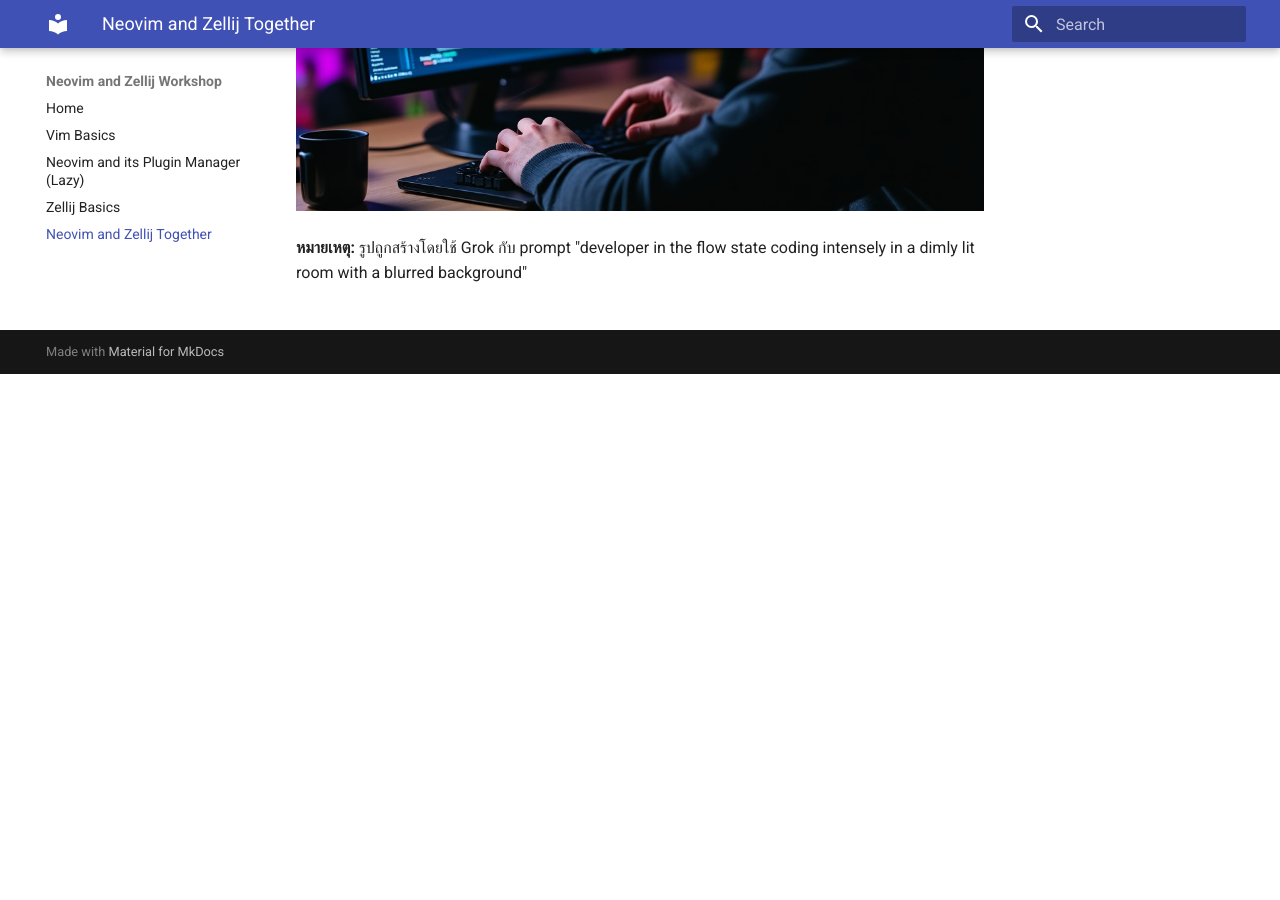
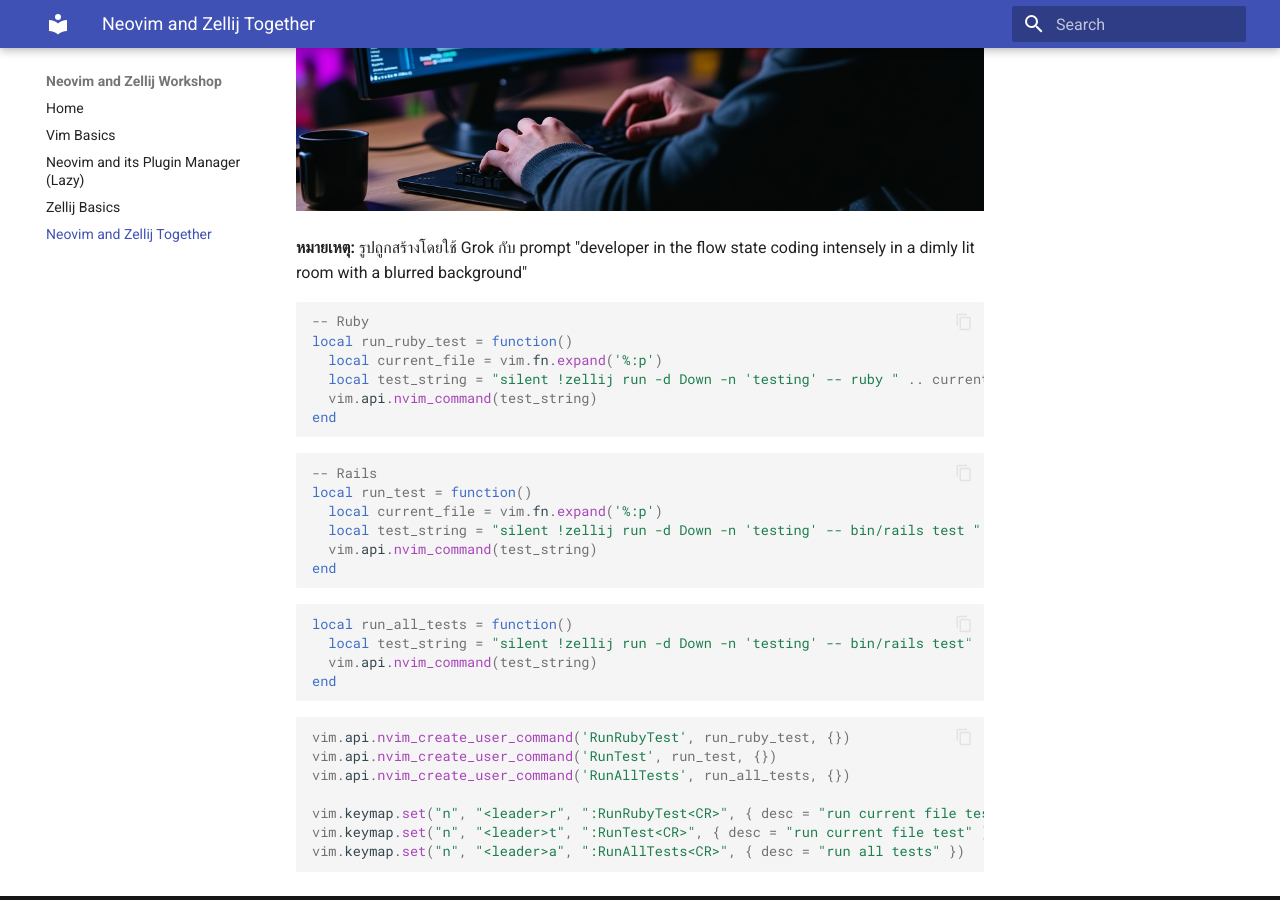
Before and after one commit to zkan/neovim-zellij-workshop, an MkDocs documentation site: the page built from docs/neovim-and-zellij-together.md, in a window 1280 px wide and 900 px high, scrolled down 526 px. Built offline with MkDocs 1.6.1 and Material for MkDocs 9.7.7, drawn with Linux system fonts in a browser that asks for light colours; before the commit the page ends 900 px from its top, so only the background shows below that.

Commit message:
Add commands to run Ruby/Rails tests in Zellij

````diff
--- a/docs/neovim-and-zellij-together.md
+++ b/docs/neovim-and-zellij-together.md
@@ -5,3 +5,38 @@
 ![](./img/grok-developer-in-the-flow-state-coding-intensely-in-a-dimly-lit-room-with-a-blurred-background.jpg)
 
 **หมายเหตุ:** รูปถูกสร้างโดยใช้ Grok กับ prompt "developer in the flow state coding intensely in a dimly lit room with a blurred background"
+
+```lua
+-- Ruby
+local run_ruby_test = function()
+  local current_file = vim.fn.expand('%:p')
+  local test_string = "silent !zellij run -d Down -n 'testing' -- ruby " .. current_file
+  vim.api.nvim_command(test_string)
+end
+```
+
+```lua
+-- Rails
+local run_test = function()
+  local current_file = vim.fn.expand('%:p')
+  local test_string = "silent !zellij run -d Down -n 'testing' -- bin/rails test " .. current_file
+  vim.api.nvim_command(test_string)
+end
+```
+
+```lua
+local run_all_tests = function()
+  local test_string = "silent !zellij run -d Down -n 'testing' -- bin/rails test"
+  vim.api.nvim_command(test_string)
+end
+```
+
+```lua
+vim.api.nvim_create_user_command('RunRubyTest', run_ruby_test, {})
+vim.api.nvim_create_user_command('RunTest', run_test, {})
+vim.api.nvim_create_user_command('RunAllTests', run_all_tests, {})
+
+vim.keymap.set("n", "<leader>r", ":RunRubyTest<CR>", { desc = "run current file test" })
+vim.keymap.set("n", "<leader>t", ":RunTest<CR>", { desc = "run current file test" })
+vim.keymap.set("n", "<leader>a", ":RunAllTests<CR>", { desc = "run all tests" })
+```
````
